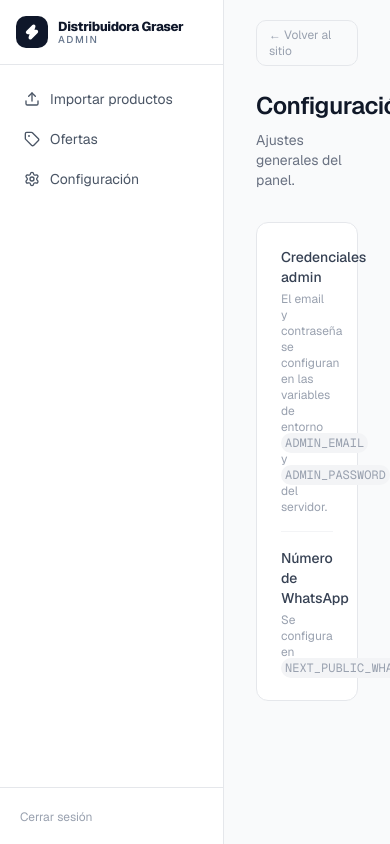
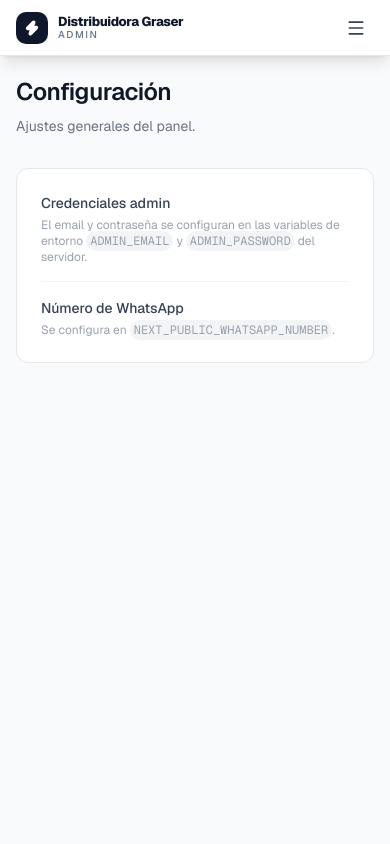
Before and after one commit to Mefale/mefale, a Next.js app: page /admin/configuracion in a window 390 px wide. Built offline with nearby package versions, Linux system fonts and the light colour scheme.

Commit message:
feat(admin): responsive mobile layout with hamburger nav and offers UI fixes

```diff
--- a/app/admin/layout.tsx
+++ b/app/admin/layout.tsx
@@ -2,6 +2,7 @@ import Link from "next/link";
 import { Upload, Settings, Zap, Tag } from "lucide-react";
 import SessionProviderWrapper from "@/components/admin/SessionProviderWrapper";
 import AdminSignOut from "@/components/admin/AdminSignOut";
+import AdminMobileHeader from "@/components/admin/AdminMobileHeader";
 
 const NAV = [
   { href: "/admin/importar", label: "Importar productos", icon: Upload },
@@ -16,9 +17,13 @@ export default function AdminLayout({
 }) {
   return (
     <SessionProviderWrapper>
-      <div className="min-h-screen bg-gray-50 flex">
-        {/* Sidebar */}
-        <aside className="w-56 shrink-0 bg-white border-r border-gray-200 flex flex-col">
+      <div className="min-h-screen bg-gray-50 flex flex-col md:flex-row">
+
+        {/* Mobile top bar */}
+        <AdminMobileHeader />
+
+        {/* Desktop sidebar */}
+        <aside className="hidden md:flex w-56 shrink-0 bg-white border-r border-gray-200 flex-col">
           <div className="px-4 py-4 border-b border-gray-200">
             <Link href="/" className="flex items-center gap-2.5 group">
               <div className="flex items-center justify-center w-8 h-8 rounded-lg bg-[#0F172A] group-hover:bg-[#1A56DB] transition-colors duration-300 shrink-0">
@@ -54,8 +59,8 @@ export default function AdminLayout({
         </aside>
 
         {/* Content */}
-        <div className="flex-1 flex flex-col overflow-y-auto">
-          <div className="flex justify-end px-8 pt-5">
+        <div className="flex-1 flex flex-col min-w-0">
+          <div className="hidden md:flex justify-end px-8 pt-5">
             <Link
               href="/"
               className="flex items-center gap-1.5 text-xs text-gray-400 hover:text-gray-700 border border-gray-200 rounded-lg px-3 py-1.5 hover:bg-white transition-colors"
@@ -63,8 +68,9 @@ export default function AdminLayout({
               ← Volver al sitio
             </Link>
           </div>
-          <main className="flex-1 px-8 py-6">{children}</main>
+          <main className="flex-1 px-4 py-5 md:px-8 md:py-6">{children}</main>
         </div>
+
       </div>
     </SessionProviderWrapper>
   );
--- /dev/null
+++ b/components/admin/AdminMobileHeader.tsx
@@ -0,0 +1,110 @@
+"use client";
+
+import { useState, useEffect } from "react";
+import Link from "next/link";
+import { usePathname } from "next/navigation";
+import { signOut } from "next-auth/react";
+import { Upload, Settings, Zap, Tag, Menu, X, LogOut } from "lucide-react";
+
+const NAV = [
+  { href: "/admin/importar", label: "Importar productos", icon: Upload },
+  { href: "/admin/ofertas", label: "Ofertas", icon: Tag },
+  { href: "/admin/configuracion", label: "Configuración", icon: Settings },
+];
+
+export default function AdminMobileHeader() {
+  const [open, setOpen] = useState(false);
+  const pathname = usePathname();
+
+  // Close on route change
+  useEffect(() => {
+    setOpen(false);
+  }, [pathname]);
+
+  // Prevent body scroll when menu is open
+  useEffect(() => {
+    document.body.style.overflow = open ? "hidden" : "";
+    return () => { document.body.style.overflow = ""; };
+  }, [open]);
+
+  return (
+    <>
+      <header className="md:hidden sticky top-0 z-40 bg-white border-b border-gray-200 flex items-center justify-between px-4 h-14 shrink-0">
+        <Link href="/" className="flex items-center gap-2.5">
+          <div className="flex items-center justify-center w-8 h-8 rounded-lg bg-[#0F172A] shrink-0">
+            <Zap className="w-4 h-4 text-white" strokeWidth={2.5} fill="currentColor" />
+          </div>
+          <div className="flex flex-col leading-none">
+            <span className="font-extrabold text-[#0F172A] text-[13px] tracking-tight">
+              Distribuidora Graser
+            </span>
+            <span className="text-[10px] font-medium text-[#64748B] uppercase tracking-[0.16em] mt-0.5">
+              Admin
+            </span>
+          </div>
+        </Link>
+
+        <button
+          onClick={() => setOpen((v) => !v)}
+          className="p-2 rounded-lg hover:bg-gray-100 transition-colors"
+          aria-label="Menú"
+        >
+          {open ? <X className="w-5 h-5 text-gray-700" /> : <Menu className="w-5 h-5 text-gray-700" />}
+        </button>
+      </header>
+
+      {/* Overlay */}
+      {open && (
+        <div
+          className="md:hidden fixed inset-0 z-30 bg-black/40"
+          onClick={() => setOpen(false)}
+        />
+      )}
+
+      {/* Slide-down menu */}
+      <div
+        className={`md:hidden fixed top-14 left-0 right-0 z-30 bg-white border-b border-gray-200 shadow-lg transition-transform duration-200 ${
+          open ? "translate-y-0" : "-translate-y-full pointer-events-none"
+        }`}
+      >
+        <nav className="px-3 py-3 space-y-1">
+          {NAV.map(({ href, label, icon: Icon }) => {
+            const active = pathname === href;
+            return (
+              <Link
+                key={href}
+                href={href}
+                className={`flex items-center gap-3 px-3 py-3 rounded-lg text-sm transition-colors ${
+                  active
+                    ? "bg-gray-100 text-gray-900 font-medium"
+                    : "text-gray-600 hover:bg-gray-50 hover:text-gray-900"
+                }`}
+              >
+                <Icon className="w-4 h-4 shrink-0" />
+                {label}
+              </Link>
+            );
+          })}
+        </nav>
+
+        <div className="px-4 py-3 border-t border-gray-100">
+          <div className="flex items-center justify-between">
+            <Link
+              href="/"
+              className="text-xs text-gray-400 hover:text-gray-700 transition-colors"
+            >
+              ← Volver al sitio
+            </Link>
+            <button
+              onClick={() => signOut({ callbackUrl: "/admin/login" })}
+              className="flex items-center gap-1.5 text-xs text-gray-400 hover:text-red-500 transition-colors"
+            >
+              <LogOut className="w-3.5 h-3.5" />
+              Cerrar sesión
+            </button>
+          </div>
+        </div>
+      </div>
+    </>
+  );
+}
```
Also changed, not shown: app/admin/ofertas/OffersClient.tsx (+29 -29 lines).
